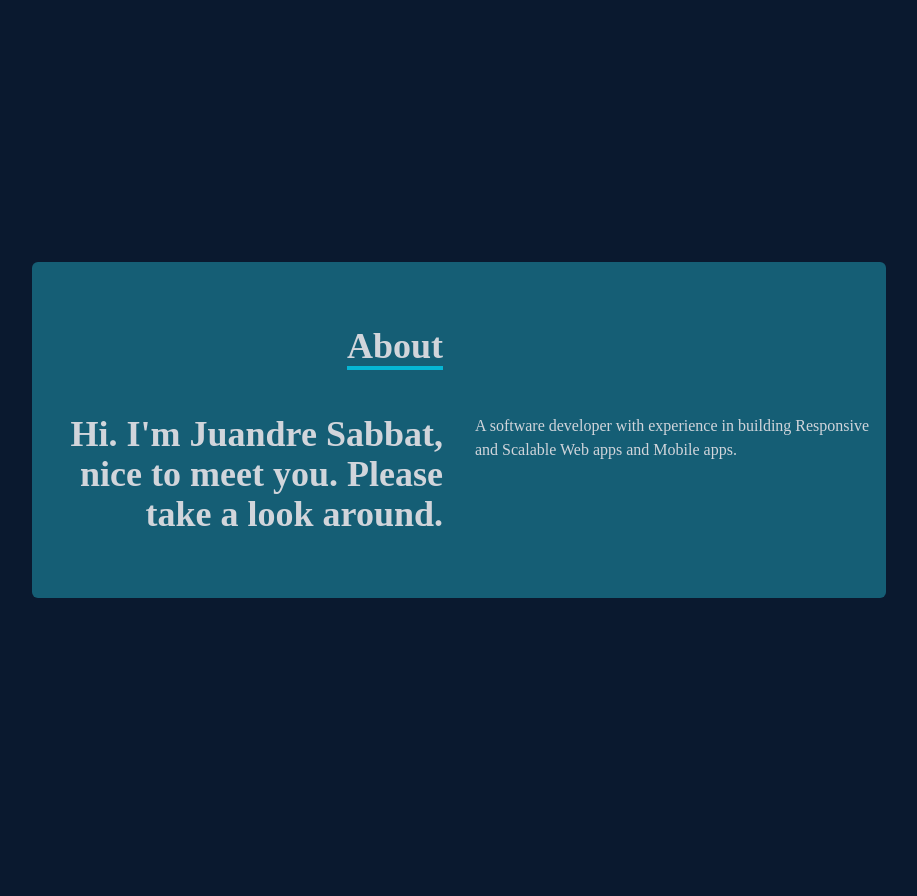
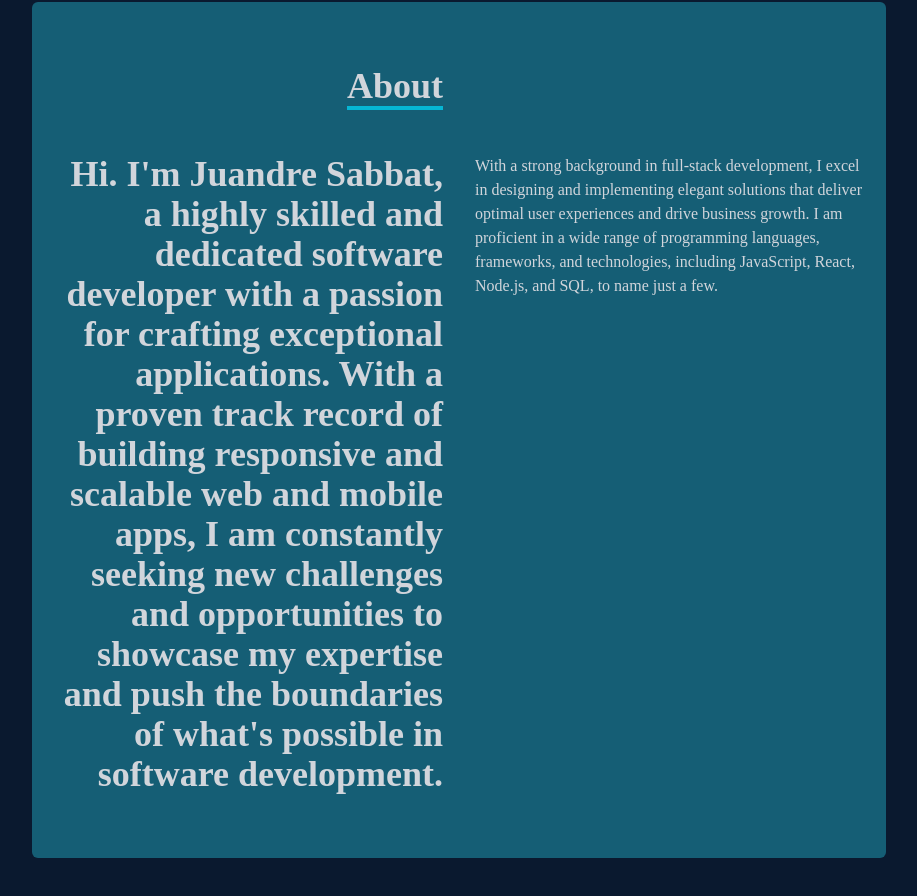
Before and after one commit to sabbatj/react-portfolio-js, a React (Create React App) app: page / in a window 1280 px wide. Shown: the part 770-1666 px from the top of the page, without its empty margins (181-1098 px from the left). Built offline with nearby package versions, Linux system fonts and the light colour scheme.

Commit message:
Update about.screen.tsx

```diff
--- a/src/screens/about/about.screen.tsx
+++ b/src/screens/about/about.screen.tsx
@@ -18,15 +18,12 @@ const About = () => {
 <div className="max-w-[1000px] w-full grid sm:grid-cols-2 gap-8 px-4">
 <div className="sm:text-right text-4xl font-bold">
 <p>
-                Hi. I'm Juandre Sabbat, nice to meet you. Please take a
-                look around.
+Hi. I'm Juandre Sabbat, a highly skilled and dedicated software developer with a passion for crafting exceptional applications. With a proven track record of building responsive and scalable web and mobile apps, I am constantly seeking new challenges and opportunities to showcase my expertise and push the boundaries of what's possible in software development.
 </p>
 </div>
 <div>
 <p>
-                {" "}
-                A software developer with experience in building Responsive and
-                Scalable Web apps and Mobile apps.
+With a strong background in full-stack development, I excel in designing and implementing elegant solutions that deliver optimal user experiences and drive business growth. I am proficient in a wide range of programming languages, frameworks, and technologies, including JavaScript, React, Node.js, and SQL, to name just a few.
 </p>
 </div>
 </div>
```
Lines whose indentation alone changed are shown as unchanged.
